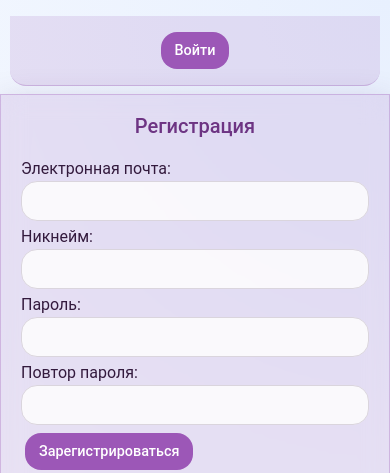
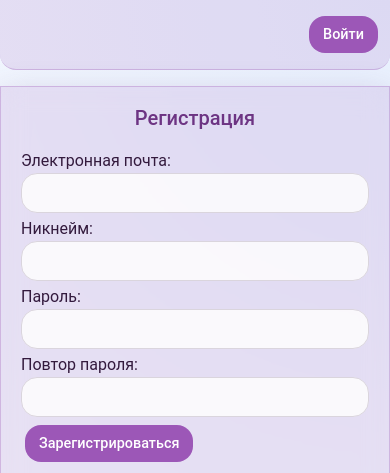
Before and after one commit to lineisover/shoplist, a Django app: page /accounts/register/ in a window 390 px wide. Shown: the top 473 px of the page. Run offline with Django 5.2, Linux system fonts and the light colour scheme; some libraries are stand-ins or nearby versions.

Commit message:
корректировка под мобилки

```diff
--- a/shoplist/static/shoplist/style.css
+++ b/shoplist/static/shoplist/style.css
@@ -462,9 +462,8 @@ li:not(.done) {
 /* Медиа-запросы для мобильных устройств */
 @media (max-width: 600px) {
     .sl-header {
-        width: 95%;
-        margin: 16px auto 8px auto;
-        justify-content: center;
+        display: flex;
+        width: 100%;
     }
 
     .sl-main {
```
